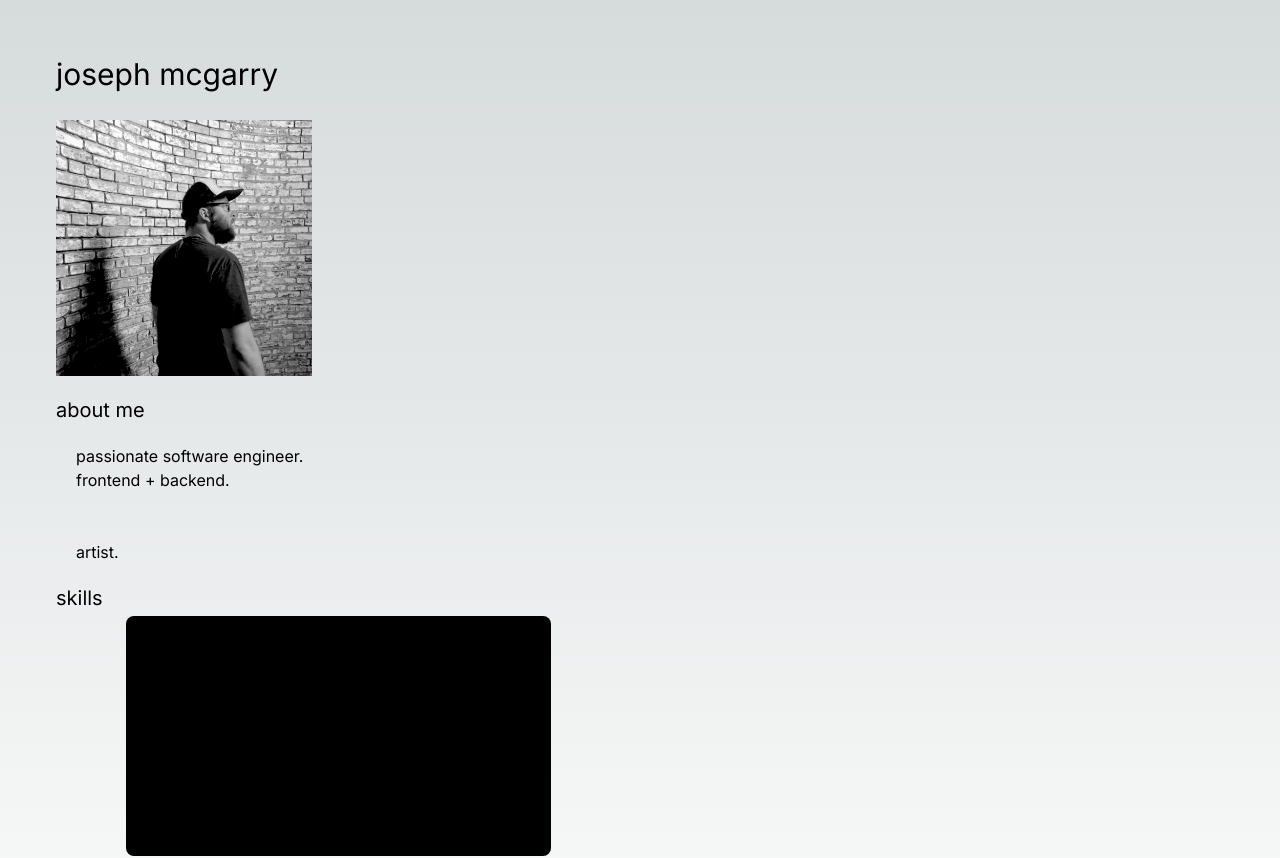
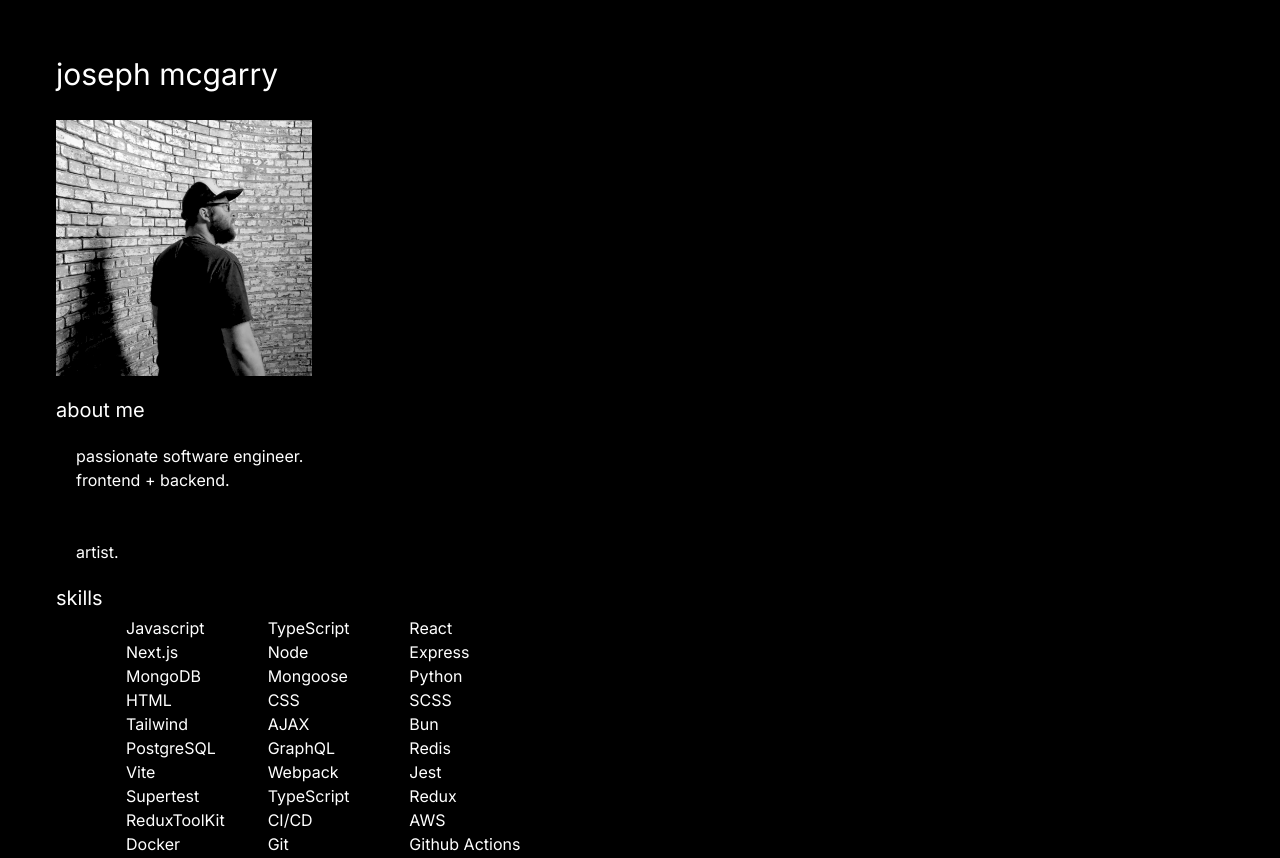
Before and after one commit to Joseph-McGarry/personalpage, a Next.js app in the folder personalpage/: page / in a window 1280 px wide. Shown: the top 858 px of the page. Built offline with nearby package versions, Linux system fonts and the light colour scheme.

Commit message:
turned website into default dark mode all the time. should fix the bug Paul found.

```diff
--- a/personalpage/app/globals.css
+++ b/personalpage/app/globals.css
@@ -2,30 +2,19 @@
 @tailwind components;
 @tailwind utilities;
 
+/* Define color variables for easy maintenance and readability */
 :root {
-  --foreground-rgb: 0, 0, 0;
-  --background-start-rgb: 214, 219, 220;
-  --background-end-rgb: 255, 255, 255;
-}
-
-@media (prefers-color-scheme: dark) {
-  :root {
-    --foreground-rgb: 255, 255, 255;
-    --background-start-rgb: 0, 0, 0;
-    --background-end-rgb: 0, 0, 0;
-  }
+  --foreground-rgb: 255, 255, 255; /* White */
+  --background-rgb: 0, 0, 0; /* Black */
 }
 
 body {
-  color: rgb(var(--foreground-rgb));
-  background: linear-gradient(
-      to bottom,
-      transparent,
-      rgb(var(--background-end-rgb))
-    )
-    rgb(var(--background-start-rgb));
+  /* Apply the foreground and background colors using CSS custom properties */
+  color: rgb(var(--foreground-rgb)); /* Text color set to white */
+  background-color: rgb(var(--background-rgb)); /* Background color set to black */
 }
 
+/* If you have utility classes you wish to add, you can do so here */
 @layer utilities {
   .text-balance {
     text-wrap: balance;
```
